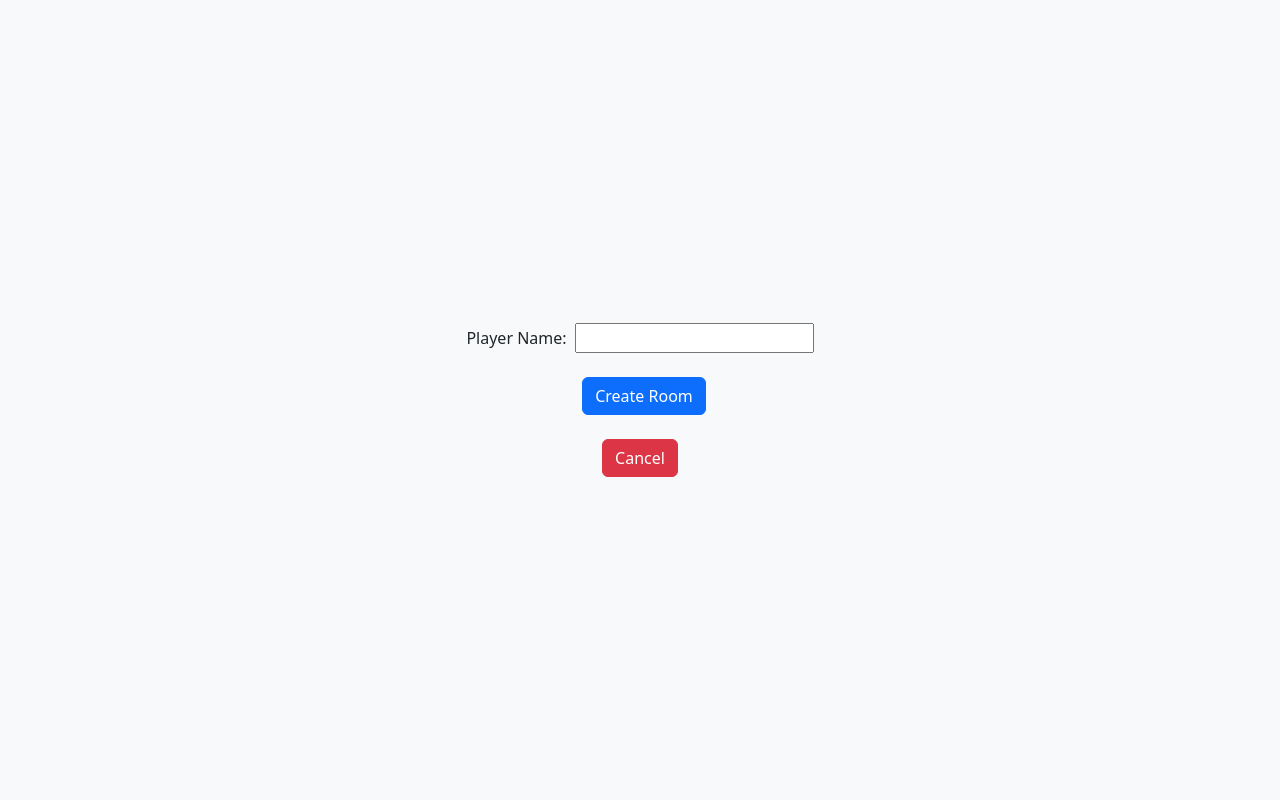
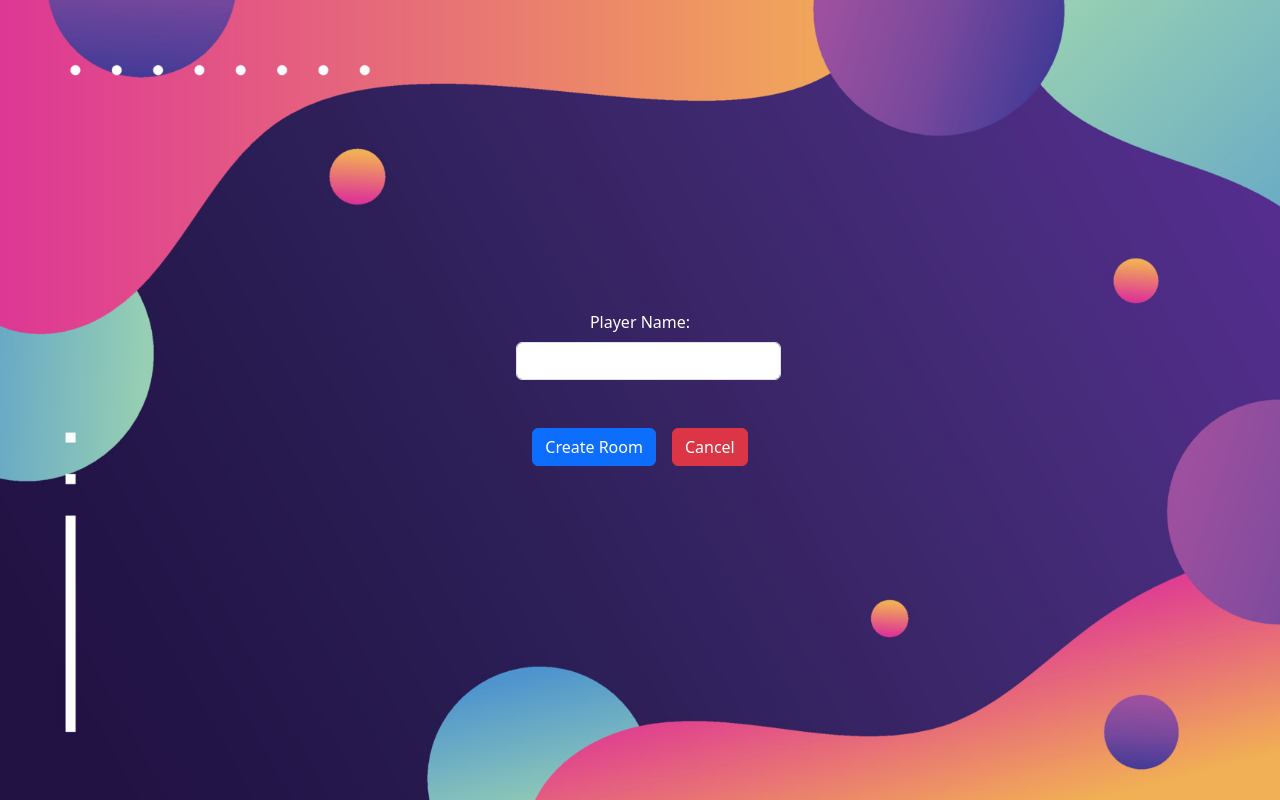
Before and after one commit to H8-RMT46-GroupProject/tictactoe-multiplayer, a React (Vite) app in the folder client/: page /create in a window 1280 px wide. Built offline with nearby package versions, Linux system fonts and the light colour scheme.

Commit message:
Style: Update style

```diff
--- a/client/src/views/CreateRoom.jsx
+++ b/client/src/views/CreateRoom.jsx
@@ -5,6 +5,7 @@ import { useNavigate, Link } from "react-router-dom";
 import { initializeApp } from "firebase/app";
 import { UserContext } from "../UserContext";
 import toast from "../utils/toast"
+import Image from "../images/vecteezy_abstract-geometric-background-of-fluid-liquid-and-dynamic_23514200-1.jpg"
 
 export default function CreateRoom() {
   const [playerName, setPlayerName] = useState("");
@@ -68,22 +69,29 @@ export default function CreateRoom() {
           justifyContent: "center",
           alignItems: "center",
           height: "100vh",
+          backgroundImage: `url(${Image})`,
+          backgroundSize: "cover",
         }}
       >
         <form onSubmit={handleCreate} style={{ textAlign: "center" }}>
-          <label htmlFor="playerName">Player Name:</label>
+          <label htmlFor="playerName" className="form-label" style={{color: "white"}}>Player Name:</label>
           <input
             type="text"
             id="playerName"
+            className="form-control"
             value={playerName}
             onChange={handleOnChange}
             style={{ marginLeft: "0.5rem" }}
           /> <br /><br />
-          <button className="btn btn-primary" style={{ marginLeft: "0.5rem" }} type="submit">Create Room</button>
+          <div className="d-flex justify-content-center">
+            <button className="btn btn-primary me-2" type="submit">
+              Create Room
+            </button>
+            <Link to="/">
+              <button className="btn btn-danger ms-2">Cancel</button>
+            </Link>
+          </div>
         </form> <br />
-        <Link to="/">
-          <button className="btn btn-danger">Cancel</button>
-        </Link>
       </div>
     </>
   );
--- a/client/src/views/HomePage.jsx
+++ b/client/src/views/HomePage.jsx
@@ -1,4 +1,5 @@
 import { useNavigate } from "react-router-dom";
+import Image from "../images/vecteezy_abstract-geometric-background-of-fluid-liquid-and-dynamic_23514200-1.jpg"
 
 export default function HomePage() {
   const navigate = useNavigate();
@@ -11,9 +12,11 @@ export default function HomePage() {
           justifyContent: "center",
           alignItems: "center",
           height: "100vh",
+          backgroundImage: `url(${Image})`,
+          backgroundSize: "cover",
         }}
       >
-        <h1 style={{ marginBottom: "100px" }}>Welcome to the Tic-Tac-Toe Game</h1>
+        <h1 style={{ color: "white", marginBottom: "50px" }}>Welcome to the Tic-Tac-Toe Game</h1>
         <div style={{ display: "flex" }}>
           <button
             className="btn btn-lg btn-primary"
--- a/client/src/views/JoinRoom.jsx
+++ b/client/src/views/JoinRoom.jsx
@@ -5,6 +5,7 @@ import { useNavigate, Link } from "react-router-dom";
 import { firebaseConfig } from "../helpers/firebaseConfig";
 import { UserContext } from "../UserContext";
 import toast from "../utils/toast";
+import Image from "../images/vecteezy_abstract-geometric-background-of-fluid-liquid-and-dynamic_23514200-1.jpg"
 
 export default function JoinRoom() {
   const [playerName, setPlayerName] = useState("");
@@ -86,37 +87,42 @@ export default function JoinRoom() {
           justifyContent: "center",
           alignItems: "center",
           height: "100vh",
+          backgroundImage: `url(${Image})`,
+          backgroundSize: "cover",
         }}
       >
         <form onSubmit={handleJoin} style={{ textAlign: "center" }}>
-          <label htmlFor="playerName">Player Name:</label>
+          <label htmlFor="playerName" className="form-label" style={{color: "white"}}>Player Name:</label>
           <input
             type="text"
             id="playerName"
+            className="form-control"
             value={playerName}
             onChange={handleOnChange}
             style={{ marginLeft: "0.5rem" }}
           />{" "}
           <br />
           <br />
-          <label htmlFor="room">Room Code:</label>
+          <label htmlFor="room" className="form-label" style={{color: "white"}}>Room Code:</label>
           <input
             type="text"
             id="room"
+            className="form-control"
             value={room}
             onChange={handleOnChange}
             style={{ marginLeft: "0.5rem" }}
           />{" "}
           <br />
           <br />
-          <button className="btn btn-primary" type="submit">
-            Join Room
-          </button>
+          <div className="d-flex justify-content-center">
+            <button className="btn btn-primary me-2" type="submit">
+              Join Room
+            </button>
+            <Link to="/">
+              <button className="btn btn-danger ms-2">Cancel</button>
+            </Link>
+          </div>
         </form>{" "}
-        <br />
-        <Link to="/">
-          <button className="btn btn-danger">Cancel</button>
-        </Link>
       </div>
     </>
   );
```
Also changed, not shown: client/src/images/vecteezy_abstract-geometric-background-of-fluid-liquid-and-dynamic_23514200-1.jpg (added).
